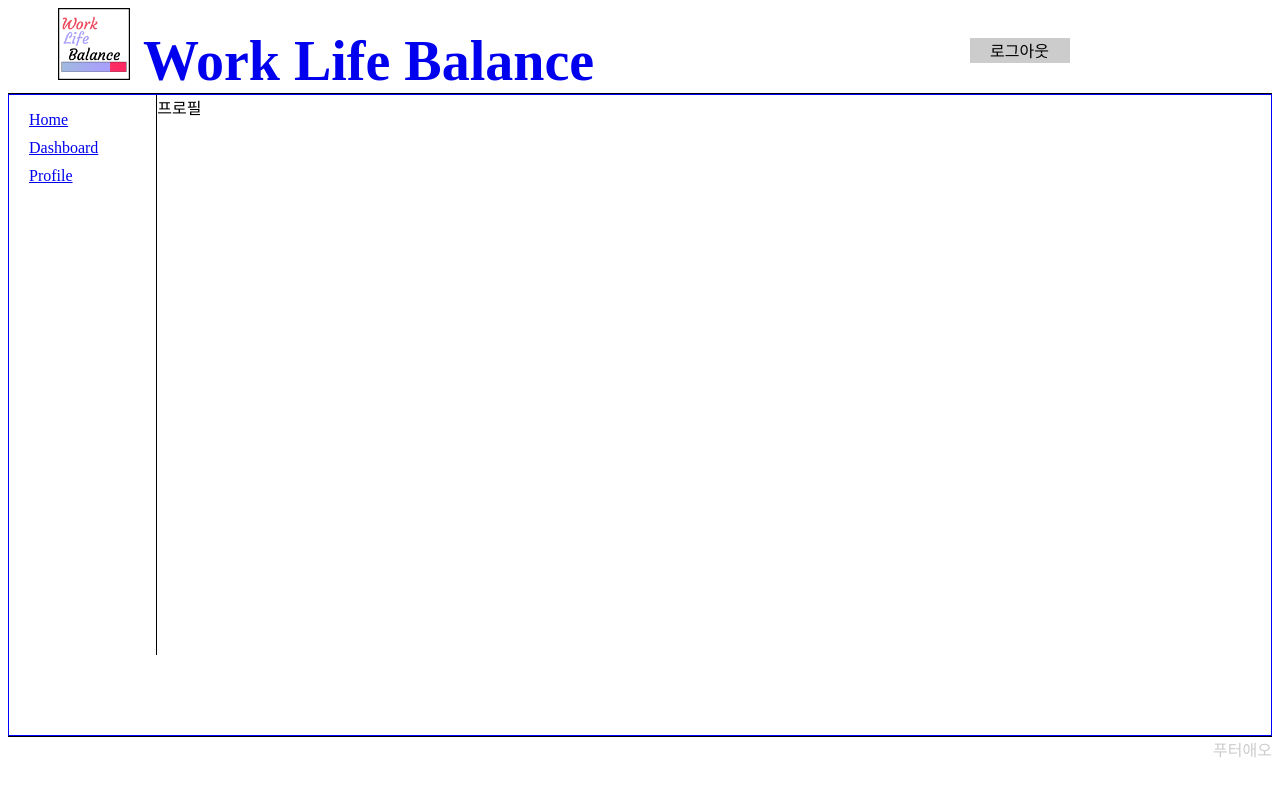
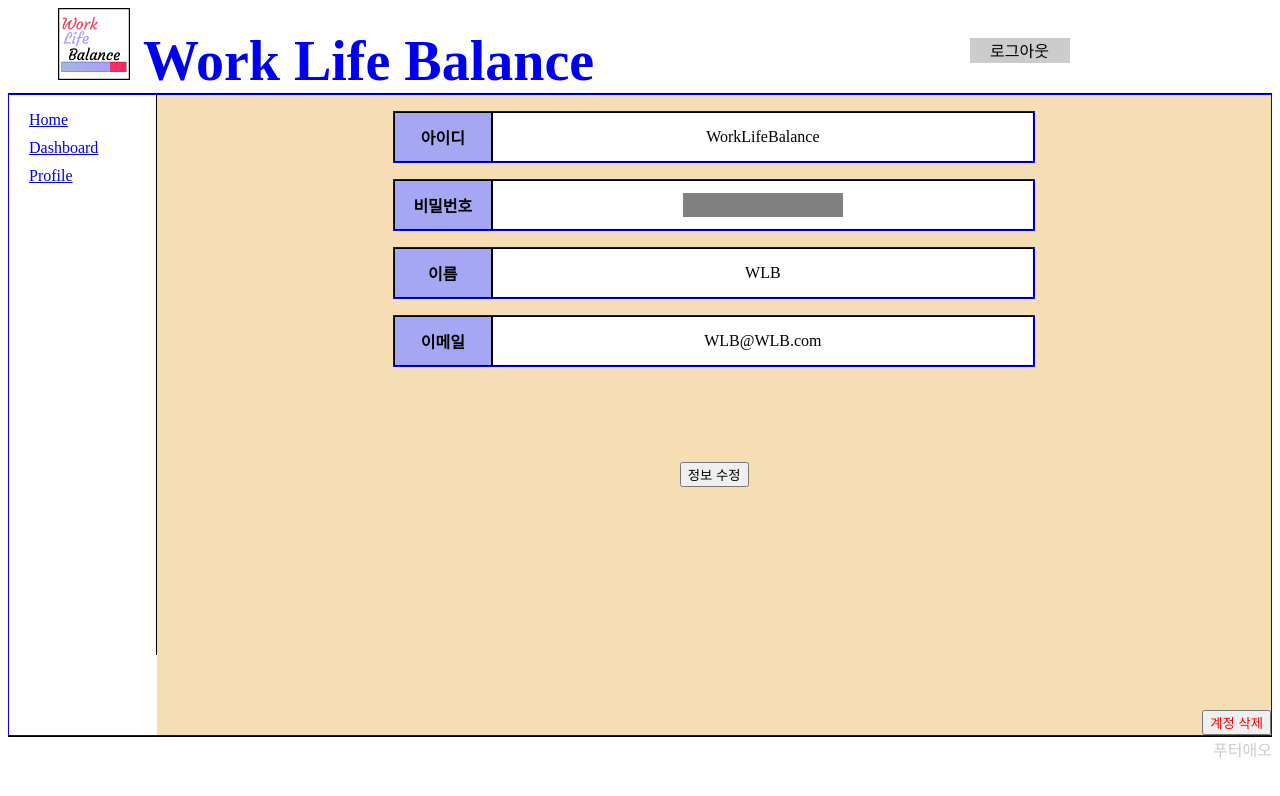
Before and after one commit to codestates/WorkLifeBalance, a React (Create React App) app in the folder client/: page /profile in a window 1280 px wide. Shown: the top 796 px of the page. Built offline with nearby package versions, Linux system fonts and the light colour scheme.

Commit message:
Implement profile

```diff
--- a/client/src/App.js
+++ b/client/src/App.js
@@ -14,6 +14,11 @@ import { useState, useEffect } from 'react';
 function App () {
   const [showLogin, setShowLogin] = useState(false);
   const [isLogin, setIsLogin] = useState(false);
+  const [userInfo, setUserInfo] = useState({
+    userId: 'WorkLifeBalance',
+    name: 'WLB',
+    email: 'WLB@WLB.com'
+  });
   useEffect(() => {
     setIsLogin(true);
   }, []);
@@ -41,7 +46,16 @@ function App () {
               }
             />
             <Route path='/dashboard' element={<Dashboard />} />
-            <Route path='/profile' element={<Profile />} />
+            <Route
+              path='/profile' element={
+                <Profile
+                  userInfo={userInfo}
+                  setUserInfo={setUserInfo}
+                  isLogin={isLogin}
+                  setIsLogin={setIsLogin}
+                />
+              }
+            />
             <Route path='/signup' element={<Signup />} />
             <Route path='*' element={<Navigate to='/' />} />
           </Routes>
--- /dev/null
+++ b/client/src/components/DropModal.js
@@ -0,0 +1,79 @@
+import axios from 'axios';
+import { useState } from 'react';
+import { useNavigate } from 'react-router-dom';
+import styled from 'styled-components';
+
+const Container = styled.div`
+    position: fixed;
+    height: 15rem;
+    text-align: center;
+    margin: 120px auto;
+`;
+
+const Button = styled.button`
+    margin: 5px;
+`;
+
+const Canvas = styled.div`
+    position: fixed;
+    z-index: 999;
+    top: 0;
+    left: 0;
+    bottom: 0;
+    right: 0;
+    background-color: rgba(0,0,0,0.4);
+    display: grid;
+    place-items: center;
+`;
+
+const View = styled.div.attrs(props => ({
+  role: 'dialog'
+}))`
+    border-radius: 5px;
+    background-color: #fff;
+    display: flex;
+    flex-direction: column;
+    align-items: center;
+    justify-content: center;
+    width: 500px;
+    height: 300px;
+
+`;
+
+function DropModal ({ show, setShow, setIsLogin }) {
+  const [input, setInput] = useState('');
+  const navigate = useNavigate();
+
+  const handleClick = () => {
+    setShow(!show);
+  };
+
+  const drop = async () => {
+    try {
+      // if (input === 'delete') {
+      //   const result = await axios.post('http://localhost:4000/user/delete', {}, {
+      //     withCredentials: true
+      //   });
+      // }
+      handleClick();
+      setIsLogin(false);
+      navigate('/');
+    } catch {
+
+    }
+  };
+
+  return (
+    <Container>
+      <Canvas onClick={handleClick}>
+        <View onClick={e => e.stopPropagation()}>
+          <div> 삭제하려면 'delete'를 입력하세요. </div>
+          <input onChange={(e) => setInput(e.target.value)} value={input} />
+          <Button onClick={drop}> 확인 </Button>
+        </View>
+      </Canvas>
+    </Container>
+  );
+}
+
+export default DropModal;
--- a/client/src/pages/Profile.js
+++ b/client/src/pages/Profile.js
@@ -1,8 +1,211 @@
-function Profile () {
+import styled from 'styled-components';
+import axios from 'axios';
+import { useState } from 'react';
+import { useNavigate } from 'react-router-dom';
+import DropModal from '../components/DropModal';
+
+const Container = styled.div`
+  background: wheat;
+  display: flex;
+  flex: 1 0 0;
+  flex-direction: column;
+  justify-content: left;
+  align-items: center;
+  height:100%;
+`;
+
+const Contents = styled.div`
+  display: flex;
+  flex-direction: column;
+  justify-content: center;
+  align-items: center;
+  margin-bottom: 2rem;
+`;
+
+const Box = styled.div`
+  background: wheat;
+  text-align: center;
+  display: flex;
+  justify-content: left;
+  align-items: center;
+  border: 0.1rem solid blue;
+  margin-top: 1rem;
+  flex: 1;
+  width: 40rem;
+`;
+
+const Title = styled.div`
+  display: flex;
+  justify-content: center;
+  align-items: center;
+  background: rgb(166, 167, 243);
+  font-weight: bold;
+  height: 3rem;
+  width: 6rem;
+  border: solid 0.1rem black;
+`;
+
+const Info = styled.div`
+  display: flex;
+  justify-content: center;
+  align-items: center;
+  background: white;
+  height: 3rem;
+  width: 34rem;
+  border: solid 0.1rem black;
+`;
+
+const Input = styled.input`
+  background: wheat;
+  margin: 0.5rem;
+  height: 2rem;
+  border: none;
+  :focus {
+    background: wheat;
+    outline: none;
+  }
+`;
+
+const GrayDiv = styled.div`
+  background: gray;
+  width: 10rem;
+  height: 1.5rem;
+`;
+
+const Edit = styled.div`
+  margin-bottom: 10rem;
+  display: flex;
+  justify-content: center;
+  align-items: center;
+  width: 100%;
+  height: 100%;
+`;
+
+const DropWrapper = styled.div`
+  display: flex;
+  color: red;
+  justify-content: right;
+  width: 100%;
+  height: 2rem;
+`;
+
+const DropButton = styled.button`
+  color: red;
+`;
+
+const Desc = styled.div`
+  font-size: 0.5rem;
+  text-align: left;
+  color: ${(props) => (props.valid ? 'green' : 'red')};
+`;
+
+function Profile ({ userInfo, setUserInfo, isLogin, setIsLogin }) {
+  const [password, setPassword] = useState('');
+  const [repeat, setRepeat] = useState('');
+  const [email, setEmail] = useState(userInfo.email);
+  const [editMode, setEditMode] = useState(false);
+  const [drop, setDrop] = useState(false);
+  const navigate = useNavigate();
+
+  const validPw = (item) => {
+    const regExp = /^.{4,20}$/;
+    return regExp.test(item);
+  };
+
+  const validEmail = (item) => {
+    const regExp = /^[0-9a-zA-Z]([-_\.]?[0-9a-zA-Z])*@[0-9a-zA-Z]([-_\.]?[0-9a-zA-Z])*\.[a-zA-Z]{2,3}$/;
+    return regExp.test(item);
+  };
+
+  const sendEditInfo = async () => {
+    try {
+      // if (password===repeat && validPw(password) && validEmail(email)) {
+      //   const result = await axios.post('http://localhost:4000/user/update', {
+      //     password,
+      //     email
+      //   }, {
+      //     withCredentials: true
+      //   })
+      // }
+      setUserInfo({
+        ...userInfo,
+        email
+      });
+      setEditMode(false);
+    } catch {
+      setEditMode(false);
+    }
+  };
+
   return (
-    <div>
-      프로필
-    </div>
+    <Container>
+      <Contents>
+        <Box>
+          <Title><div>아이디</div></Title>
+          <Info><div>{userInfo.userId}</div></Info>
+        </Box>
+        <Box>
+          <Title>비밀번호</Title>
+          <Info>
+            {!editMode
+              ? <GrayDiv />
+              : <div>
+                <Input onChange={(e) => setPassword(e.target.value)} type='password' value={password} />
+                </div>}
+          </Info>
+        </Box>
+        {!editMode
+          ? <></>
+          : validPw(password)
+            ? <Desc valid>사용할 수 있는 비밀번호입니다.</Desc>
+            : <Desc valid={false}>4~20자 여야 합니다.</Desc>}
+        {!editMode
+          ? <></>
+          : <>
+            <Box>
+              <Title>비밀번호 확인</Title>
+              <Info>
+                <div>
+                  <Input onChange={(e) => setRepeat(e.target.value)} type='password' value={repeat} />
+                </div>
+              </Info>
+            </Box>
+            {password === repeat
+              ? <Desc valid>checked!</Desc>
+              : <Desc valid={false}>비밀번호가 일치하지 않습니다.</Desc>}
+          </>}
+        <Box>
+          <Title><div>이름</div></Title>
+          <Info><div>{userInfo.name}</div></Info>
+        </Box>
+        <Box>
+          <Title><div>이메일</div></Title>
+          <Info>
+            {!editMode
+              ? <div>{userInfo.email}</div>
+              : <input onChange={(e) => setEmail(e.target.value)} value={email} />}
+          </Info>
+        </Box>
+        {!editMode
+          ? <></>
+          : validEmail(email)
+            ? <Desc valid>사용할 수 있는 이메일.</Desc>
+            : <Desc valid={false}>올바른 이메일을 입력해야 합니다.</Desc>}
+      </Contents>
+      <Edit>
+        {!editMode
+          ? <button onClick={() => setEditMode(true)}>정보 수정</button>
+          : <button onClick={sendEditInfo}>정보 수정 완료</button>}
+      </Edit>
+      <DropWrapper>
+        <DropButton onClick={() => setDrop(true)}>
+          계정 삭제
+        </DropButton>
+      </DropWrapper>
+      {drop
+        ? <DropModal show={drop} setShow={setDrop} setIsLogin={setIsLogin} />
+        : <></>}
+    </Container>
   );
 }
 
--- a/client/src/pages/Signup.js
+++ b/client/src/pages/Signup.js
@@ -57,14 +57,17 @@ const Desc = styled.div`
 `;
 
 const Button = styled.button`
-  background: gray;
+  background: rgb(85, 26, 139);
+  color: white;
 `;
 
 const Submit = styled.button`
-  background: black;
+  background: rgb(85, 26, 139);
   text-align: center;
   color: white;
-  width: 20rem;
+  height: 2rem;
+  width: 22rem;
+  margin: 1rem;
 `;
 
 function Signup () {
@@ -104,25 +107,30 @@ function Signup () {
     switch (type) {
       case 'userId':
         if (validId(data)) {
+          try {
             const res = await axios.post('http://localhost:4000/user/check', { type, value: data });
-          console.log(res.data.message);
             if (res.data.message === 'valid userId') {
               setCheckId(true);
-          } else {
-            setCheckId(false);
             }
             setShowId(true);
+          } catch {
+            setCheckId(false);
+            setShowId(true);
+          }
         }
         break;
       case 'email':
         if (validEmail(data)) {
+          try {
             const res = await axios.post('http://localhost:4000/user/check', { type, value: data });
             if (res.data.message === 'valid email') {
               setCheckEm(true);
-          } else {
-            setCheckEm(false);
             }
             setShowEm(true);
+          } catch {
+            setCheckEm(false);
+            setShowEm(true);
+          }
         }
         break;
     }
```
Lines whose indentation alone changed are shown as unchanged.
